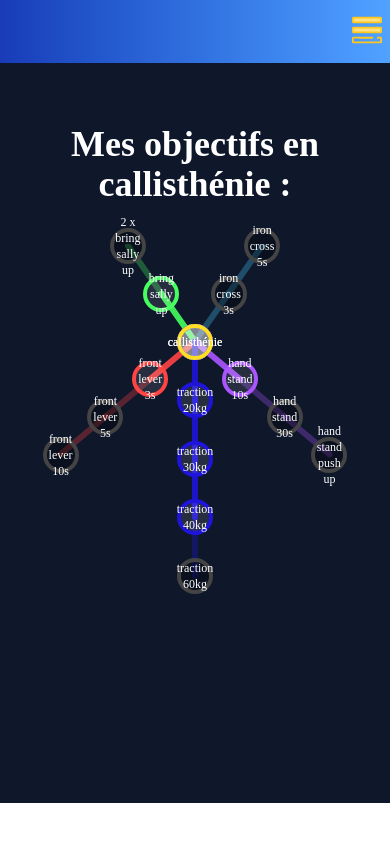
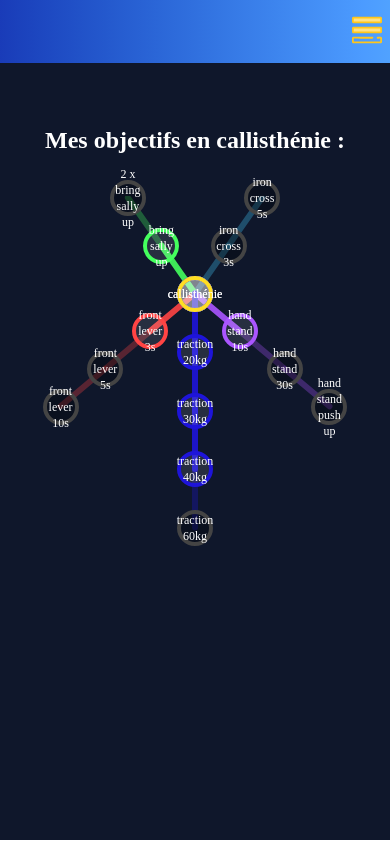
Before and after one commit to ElieMvB/PersonalWebsite, a React (Vite) app: page /objectifs in a window 390 px wide. Built offline with nearby package versions, Linux system fonts and the light colour scheme.

Commit message:
fix/fix responsive screen on objectifs page for phone

```diff
--- a/src/pages/Objectifs.jsx
+++ b/src/pages/Objectifs.jsx
@@ -78,11 +78,11 @@ export default function Objectifs () {
             <TopMenu/>
             <div className="w-full h-full bg-slate-900 text-center">
                 <h1 className="text-white sm:mt-20 md:text-6xl sm:text-5xl
-                                text-4xl mt-10 mb-10">
+                                sm:text-4xl text-2xl mt-10 mb-10">
                   Mes objectifs en callisthénie :
                 </h1>
                 <SkillTree branches={OBJECTIVES}/>
-                <div style={{height: '20vh'}} className="sm:hidden"></div>
+                <div style={{height: '30vh'}} className="sm:hidden"></div>
             </div>
         </div>
     );
```
